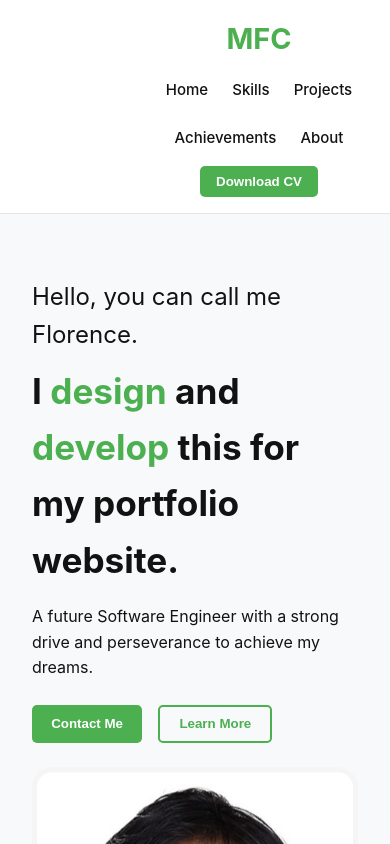
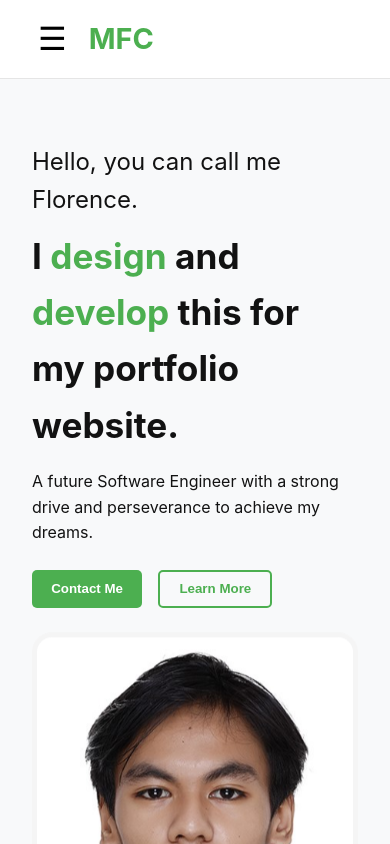
Before and after one commit to plorenso/my-portfolio-website, a Vue app: page / in a window 390 px wide. Shown: the top 844 px of the page. Built offline with nearby package versions, Linux system fonts and the light colour scheme.

Commit message:
Implemented a hamburger menu layout for mobile responsive.

```diff
--- a/src/components/Header.vue
+++ b/src/components/Header.vue
@@ -1,29 +1,48 @@
 <template>
   <header class="header">
     <div class="container">
+      <!-- Hamburger on the left -->
+      <button class="hamburger" @click="toggleMenu">☰</button>
+
+      <!-- Logo next to hamburger -->
       <div class="logo">
         <h1>MFC</h1>
       </div>
-      <nav class="nav">
-        <ul class="nav-links">
-          <li><a href="#home">Home</a></li>
-          <li><a href="#skills">Skills</a></li>
-          <li><a href="#projects">Projects</a></li>
-          <li><a href="#achievements">Achievements</a></li>
-          <li><a href="#about">About</a></li>
-        </ul>
-      </nav>
+    </div>
+
+    <!-- Slide-in side nav -->
+    <nav class="side-menu" :class="{ open: isMenuOpen }">
+      <button class="close-btn" @click="toggleMenu">×</button>
+      <ul class="nav-links">
+        <li><a href="#home" @click="closeMenu">Home</a></li>
+        <li><a href="#skills" @click="closeMenu">Skills</a></li>
+        <li><a href="#projects" @click="closeMenu">Projects</a></li>
+        <li><a href="#achievements" @click="closeMenu">Achievements</a></li>
+        <li><a href="#about" @click="closeMenu">About</a></li>
+      </ul>
       <div class="download-cv">
         <button @click="downloadCV">Download CV</button>
       </div>
-    </div>
+    </nav>
   </header>
 </template>
 
 <script setup>
+import { ref } from 'vue'
+
+const isMenuOpen = ref(false)
+
+const toggleMenu = () => {
+  isMenuOpen.value = !isMenuOpen.value
+}
+
+const closeMenu = () => {
+  isMenuOpen.value = false
+}
+
 const downloadCV = () => {
   const link = document.createElement('a')
-  link.href = '/cv/CHAVEZ_CV.pdf' // file path
+  link.href = '/cv/CHAVEZ_CV.pdf'
   link.download = 'CHAVEZ_CV.pdf'
   link.click()
 }
@@ -36,16 +55,25 @@ const downloadCV = () => {
   border-bottom: 1px solid #e5e5e5;
   top: 0;
   z-index: 1000;
+  position: relative;
 }
 
 .container {
   max-width: 1180px;
-  margin-left: 8rem;
+  margin: 0 auto;
   padding: 1rem 2rem;
   display: flex;
-  justify-content: space-between;
   align-items: center;
-  flex-wrap: wrap;
+  gap: 1rem;
+}
+
+/* Hamburger */
+.hamburger {
+  font-size: 2rem;
+  background: none;
+  border: none;
+  cursor: pointer;
+  display: none;
 }
 
 /* Logo */
@@ -56,14 +84,41 @@ const downloadCV = () => {
   font-weight: 700;
 }
 
-/* Nav */
+/* Side Menu */
+.side-menu {
+  position: fixed;
+  top: 0;
+  left: -300px;
+  width: 260px;
+  height: 100%;
+  background-color: #fff;
+  border-right: 1px solid #ccc;
+  box-shadow: 2px 0 5px rgba(0, 0, 0, 0.1);
+  padding: 2rem 1.5rem;
+  transition: left 0.3s ease-in-out;
+  z-index: 2000;
+}
+
+.side-menu.open {
+  left: 0;
+}
+
+.side-menu .close-btn {
+  font-size: 1.5rem;
+  background: none;
+  border: none;
+  cursor: pointer;
+  margin-bottom: 2rem;
+}
+
+/* Nav Links */
 .nav-links {
   list-style: none;
+  padding: 0;
+  margin: 0 0 2rem 0;
   display: flex;
-  gap: 1.5rem;
-  padding: 0;
-  margin: 0;
-  flex-wrap: wrap;
+  flex-direction: column;
+  gap: 1rem;
 }
 
 .nav-links a {
@@ -77,8 +132,9 @@ const downloadCV = () => {
   color: #4caf50;
 }
 
-/* Button */
+/* CV Button */
 .download-cv button {
+  width: 100%;
   padding: 0.5rem 1rem;
   background-color: #4caf50;
   border: none;
@@ -95,18 +151,12 @@ const downloadCV = () => {
 
 /* Responsive */
 @media (max-width: 768px) {
-  .container {
-    flex-direction: column;
-    align-items: center;
-    gap: 1rem;
+  .hamburger {
+    display: block;
   }
 
-  .nav-links {
-    justify-content: center;
-  }
-
-  .download-cv {
-    text-align: center;
+  .container {
+    justify-content: flex-start;
   }
 }
 </style>
```
